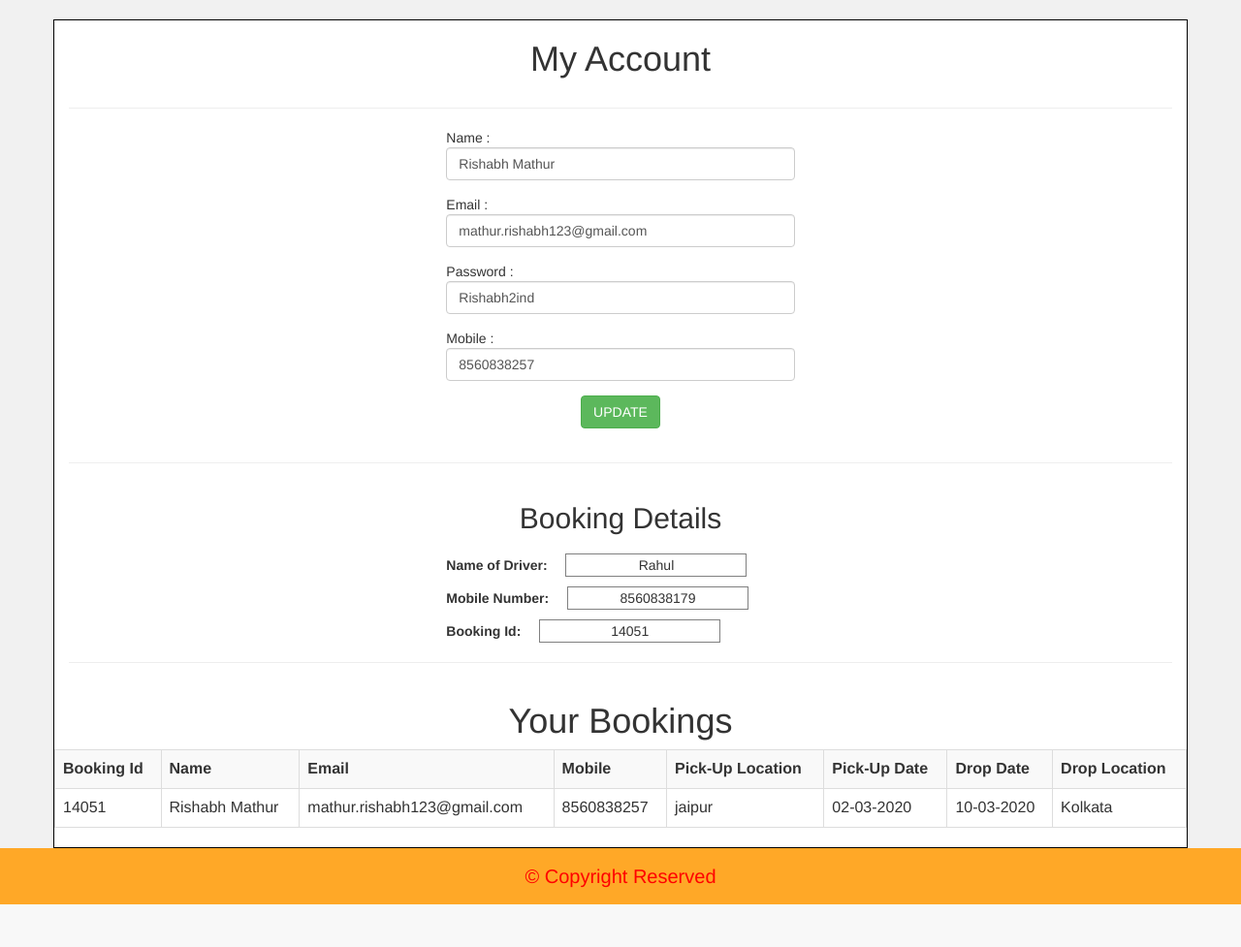
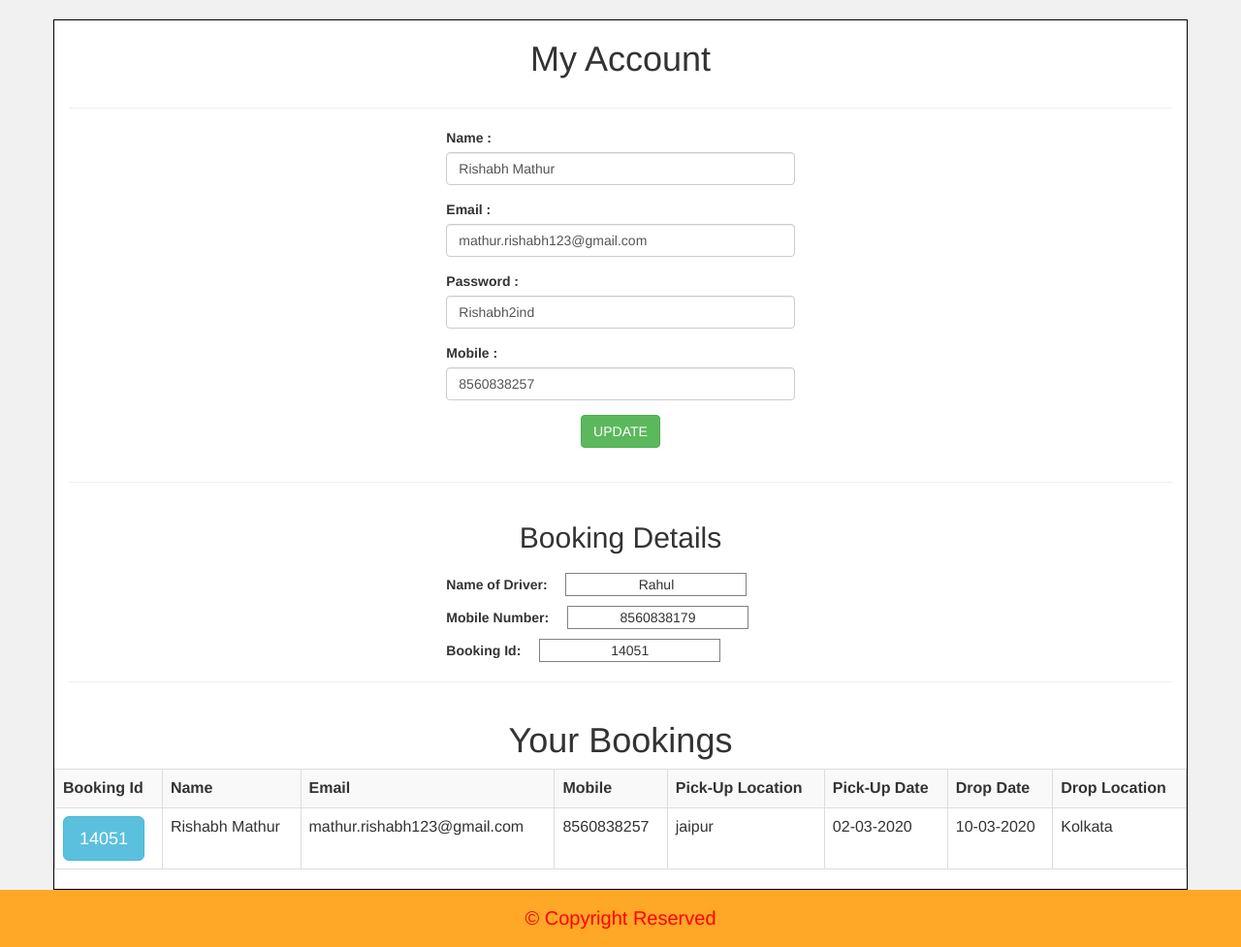
Before and after one commit to rish2ind/Car-Rental, a PHP site: page /user_profile.php?id=1 in a window 1280 px wide. Shown: the part 100-1077 px from the top of the page at 97% size. Before the commit the page ends 1033 px from the top, so only its background shows below. Run offline with PHP 8.4, Linux system fonts and the light colour scheme; a user stored in the database is signed in; data comes from the database, SQL or seed files in the repository; some libraries are stand-ins or nearby versions.

Commit message:
Minor Changes

```diff
--- a/user_profile.php
+++ b/user_profile.php
@@ -51,19 +51,19 @@ $id = $_REQUEST['id'];
                 ?>
                <form action="" method="post" name="userProfile">
                 <div class="form-group">
-                    <lable>Name : </lable>
+                    <label>Name : </label>
                     <input type="text" class="form-control" value="<?php echo $data['name'];  ?>" id="uname" name="name">
                 </div>
                 <div class="form-group">
-                    <lable>Email : </lable>
+                    <label>Email : </label>
                     <input type="email" class="form-control" value="<?php echo $data['email'];  ?>" id="uemail" name="email">
                 </div>
                 <div class="form-group">
-                    <lable>Password : </lable>
+                    <label>Password : </label>
                     <input type="text" class="form-control" value="<?php echo $data['password'];  ?>" id="upass" name="password">
                 </div>
                 <div class="form-group">
-                    <lable>Mobile : </lable>
+                    <label>Mobile : </label>
                     <input type="number" class="form-control" value="<?php echo $data['mobile'];  ?>" id="umobile" name="mobile">
                 </div>
                 <div class="form-group">
@@ -118,7 +118,24 @@ $id = $_REQUEST['id'];
             </th>
             <th>Drop Location</th>
 
-            <tr><td><?php echo $data_fetch['booking_id']; ?></td>
+            <tr><td><button type="button" class="btn btn-info btn-lg" data-toggle="modal" data-target="#myModal"><?php echo $data_fetch['booking_id']; ?></button>
+                   <div class="modal fade" id="myModal" role="dialog">
+                       <div class="modal-dialog modal-lg">
+                           <div class="modal-content">
+                               <div class="modal-header">
+                                   <button class="close" type="button" data-dismiss="modal">&times;</button>
+                                   <h2>Your Booking Details</h2>
+                               </div>
+                               <div class="modal-body">
+                                   <p>THis is modal</p>
+                               </div>
+                                <div class="modal-footer">
+          <button type="button" class="btn btn-default" data-dismiss="modal">Close</button>
+        </div>
+                           </div>
+                       </div>
+                   </div>
+               </td>
                 <td><?php echo $data_fetch['name']; ?></td>
                 <td><?php echo $data_fetch['email']; ?></td>
                 <td><?php echo $data_fetch['mobile']; ?></td>
--- a/user_profile_validation.js
+++ b/user_profile_validation.js
@@ -21,5 +21,5 @@ function validateUserUpdateProfile(){
      else{
          alert ('Name should have alphabet value ');
          return false;
-    }
+     }
 }
```
